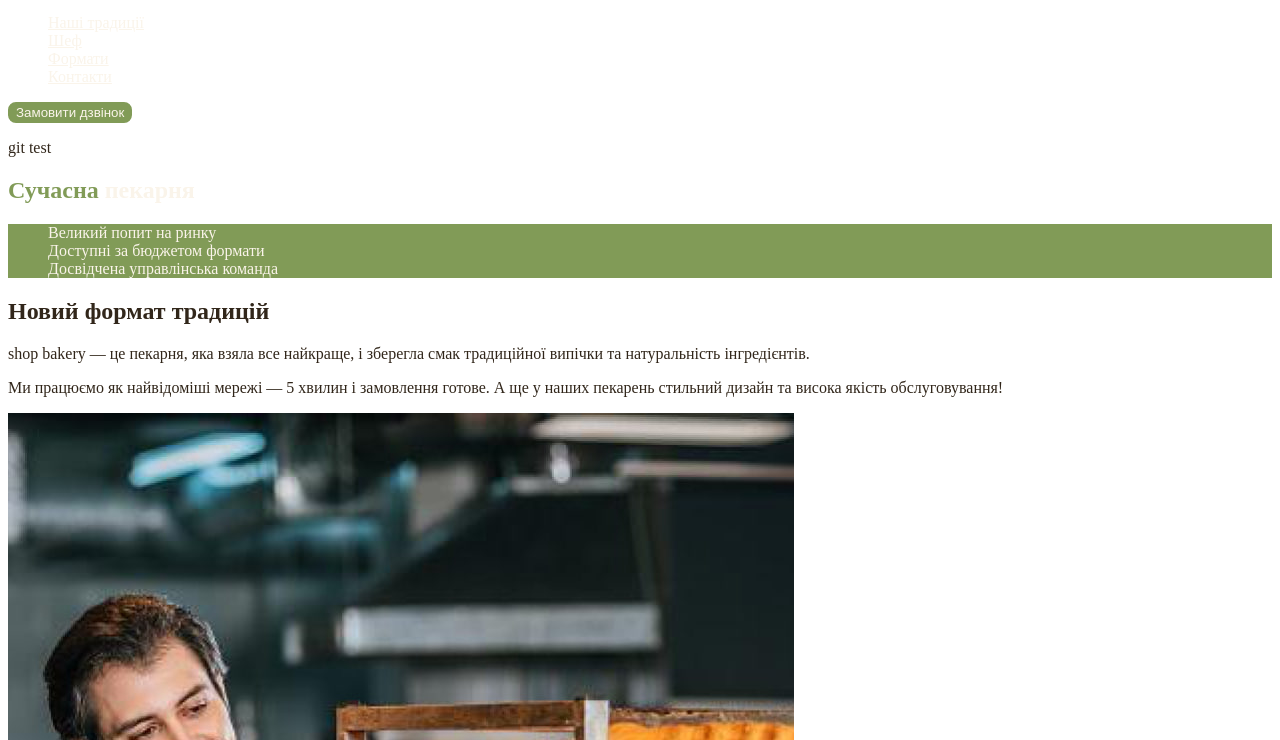
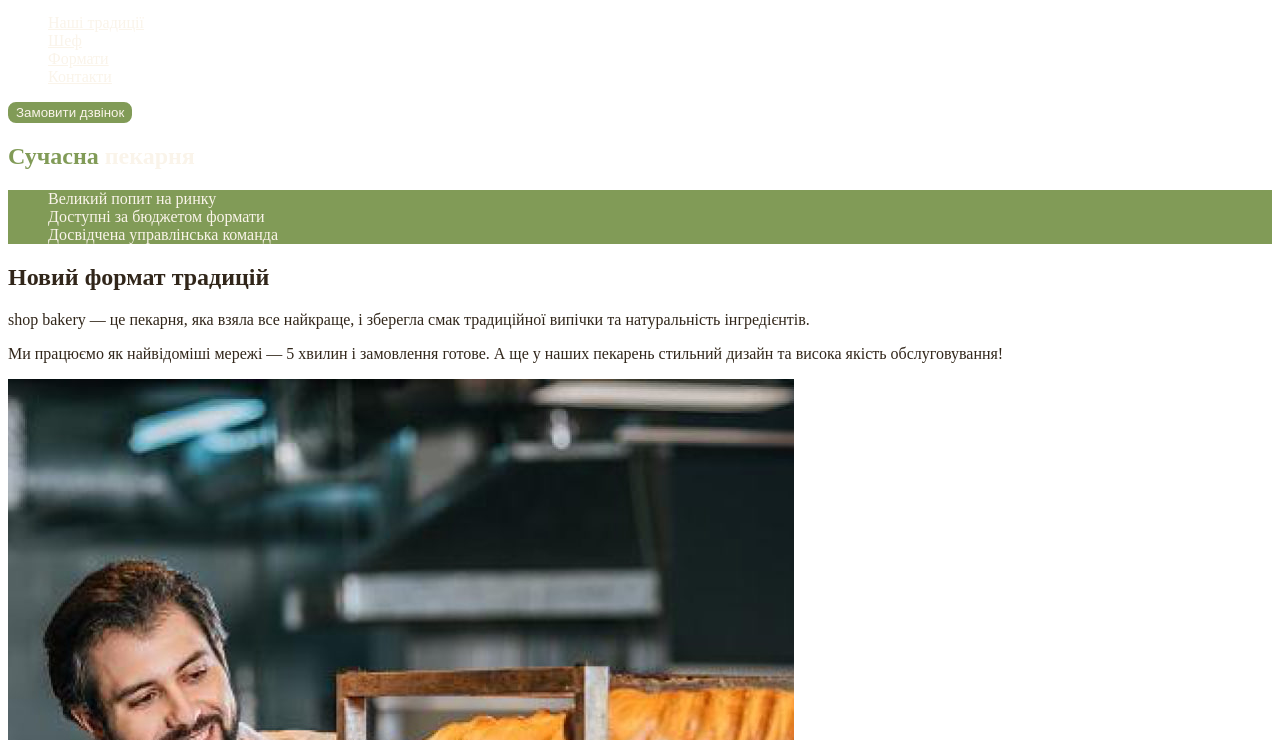
Before and after one commit to YevheniiKhom/genius-t, a plain HTML site: page index.html in a window 1280 px wide. Shown: the part 60-800 px from the top of the page. Drawn offline with Linux system fonts and the light colour scheme.

Commit message:
git test

```diff
--- a/index.html
+++ b/index.html
@@ -26,7 +26,6 @@
     <main>
       <!-- section 1 -->
       <section>
-        <p>git test</p>
         <h1 class="hero-title"><span class="accent">Сучасна</span> пекарня</h1>
       </section>
       <!-- section 2 -->
```
